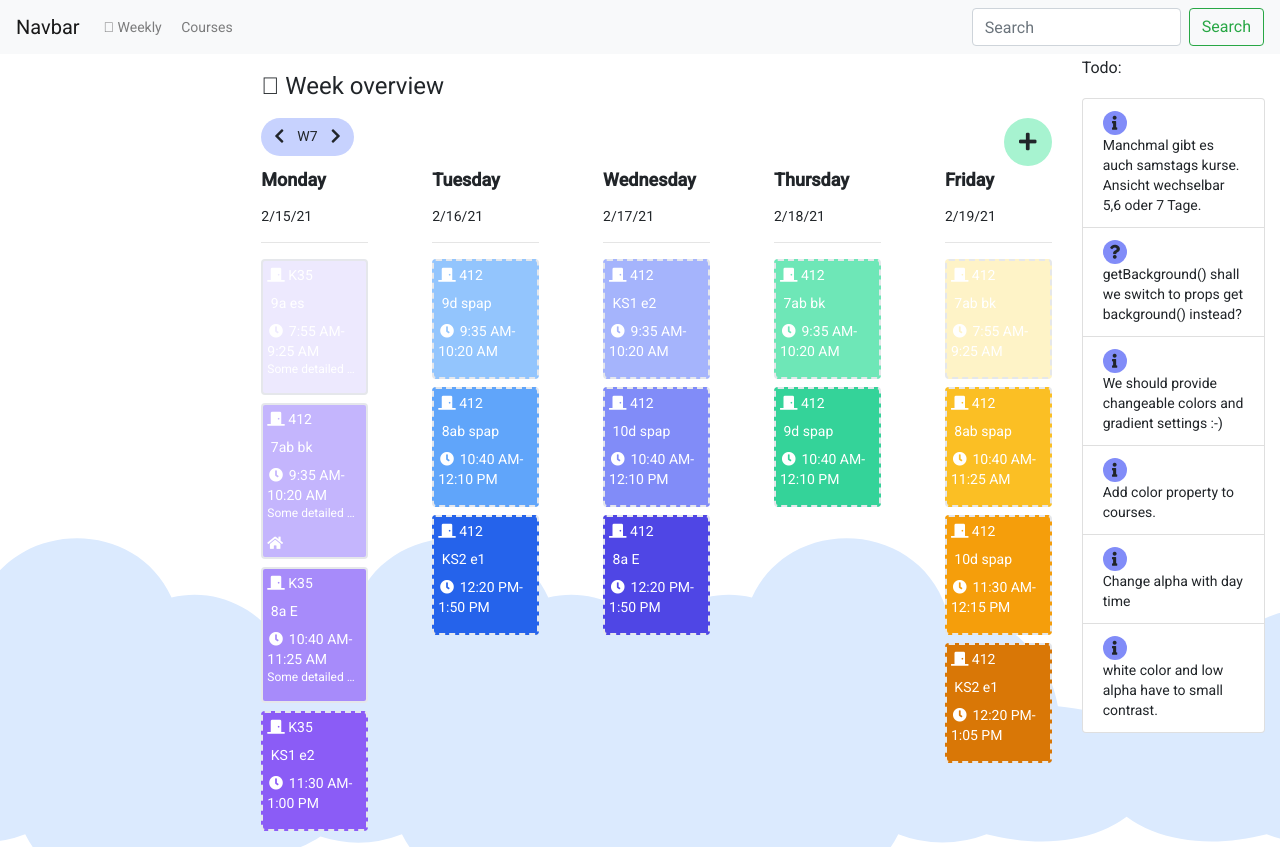
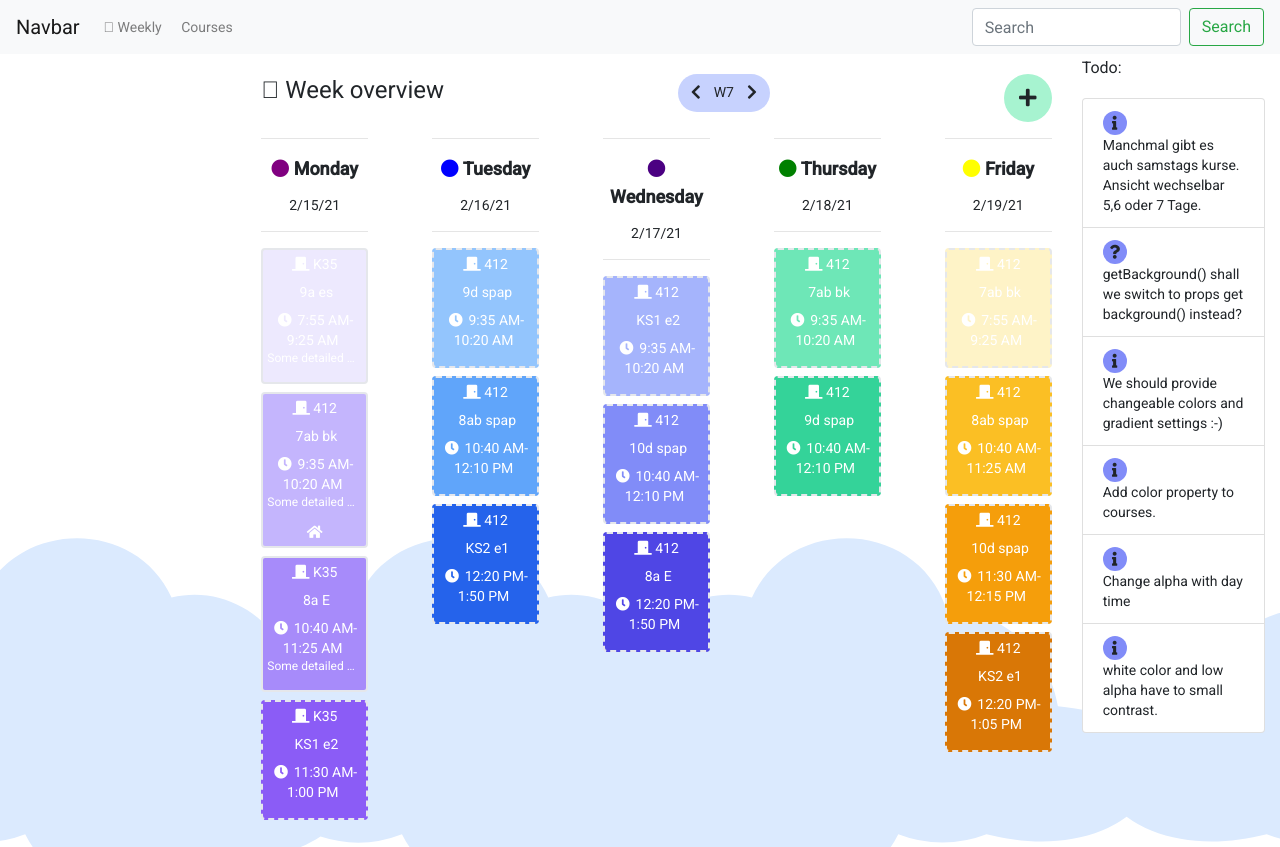
Before and after one commit to lauscht/tars, an Angular app in the folder frontend/case/: page /weekly in a window 1280 px wide. Built offline with nearby package versions, Linux system fonts and the light colour scheme; some icons are missing; what luxon-angular, ngx-markdown, ngx-material-luxon would draw is missing.

Commit message:
Some small changes in ui.

```diff
--- a/frontend/case/src/app/weekly/weekly.component.html
+++ b/frontend/case/src/app/weekly/weekly.component.html
@@ -4,13 +4,13 @@
       <!-- sidebar nav -->
     </div>
     <main class="col-12 col-md-9 col-lg-8 py-md-3 pl-md-5 bd-content" role="main">
+      <div class="flex justify-between pt-1">
         <div>
           <h1>
             <i class="fal fa-calendar-week"></i>
             Week overview
           </h1>
         </div>
-      <div class="flex justify-between">
         <div>
           <week-input [date]="day" (dateChanged)="updateDays()"></week-input>
         </div>
@@ -22,9 +22,12 @@
         </div>
       </div>
       <div class="row flex item-center justify-between">
-        <div class="col-md-12 col-lg-2" *ngFor="let day of days">
-
+        <div class="col-md-12 col-lg-2 text-center" *ngFor="let day of days">
+          <hr>
           <p class="text-lg font-bold">
+            <span [ngStyle]="{'color': getColorOfTheDay(day)}">
+              <i class="fas fa-circle"></i>
+            </span>
             {{day.weekdayLong}}
           </p>
           <p>
--- a/frontend/case/src/app/weekly/weekly.component.ts
+++ b/frontend/case/src/app/weekly/weekly.component.ts
@@ -5,6 +5,7 @@ import { Component, OnInit } from '@angular/core';
 import { Lesson } from '../lesson/lesson.entity';
 import { FlyInOutAnimation } from '../fly-in.animation';
 import { FormControl } from '@angular/forms';
+import { ColorService } from '../shared/color.service';
 
 @Component({
   selector: 'weekly',
@@ -24,6 +25,7 @@ export class WeeklyComponent implements OnInit {
   editLessonState = 'out';
   constructor(
     private lessonService: LessonService,
+    private colorService: ColorService
   ) {
     this.day = DateTime.local();
    }
@@ -32,6 +34,11 @@ export class WeeklyComponent implements OnInit {
      const weekday = day.weekday;
      return this.lessonService.getLessons().filter((l) =>
      l.start.weekday === weekday);
+   }
+
+   getColorOfTheDay(day){
+    const weekday = day.weekday;
+    return this.colorService.WeekColorMap.get(weekday);
    }
 
   ngOnInit(): void {
```
Lines whose indentation alone changed are shown as unchanged.
